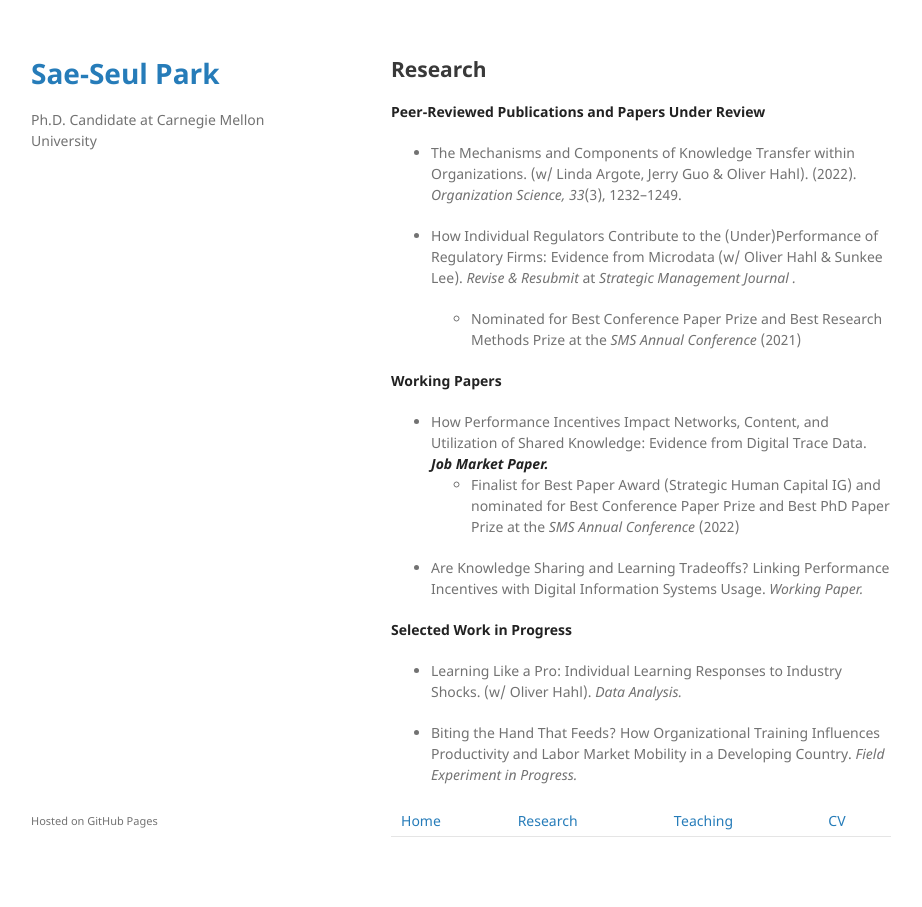
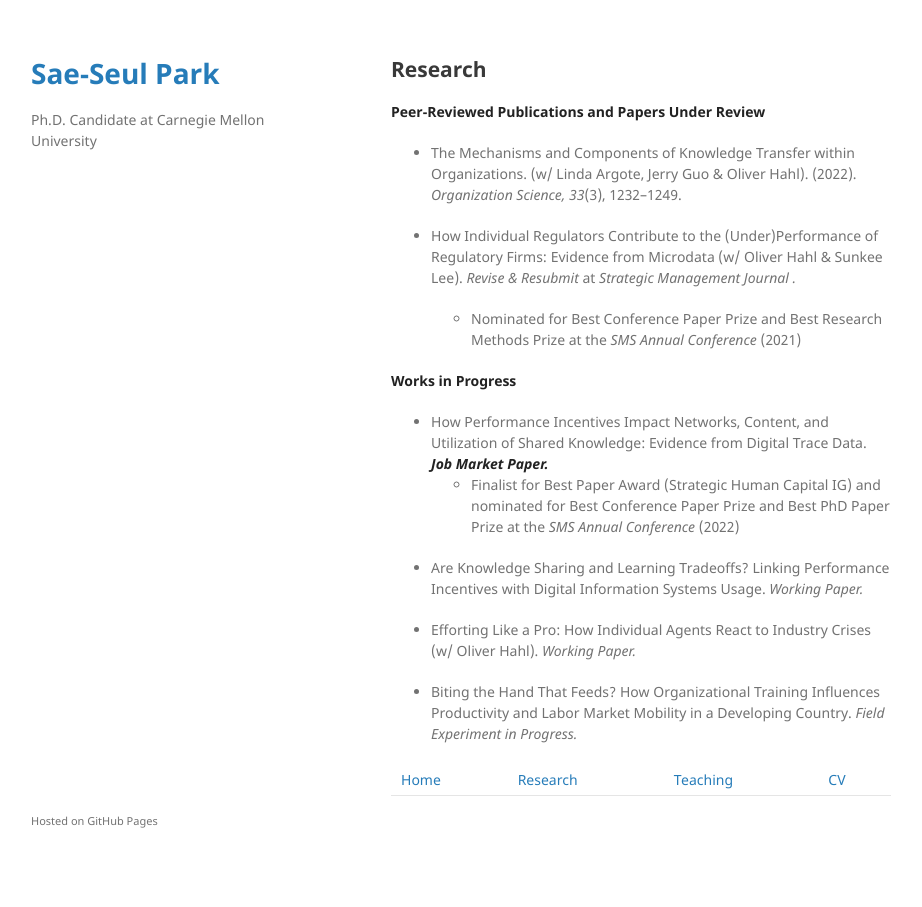
Before and after one commit to saepark/saepark.github.io, a Jekyll site: the page built from research.md, in a window 1280 px wide. Shown: the whole page, without its empty margins (179-1101 px from the left). Built offline with Jekyll 4.4.1, drawn with Linux system fonts in a browser that asks for light colours; our own code applies the rules of GitHub Pages for plain Markdown files.

Commit message:
Update research.md

```diff
--- a/research.md
+++ b/research.md
@@ -11,14 +11,13 @@ layout: default
 (w/ Oliver Hahl & Sunkee Lee). _Revise & Resubmit_ at _Strategic Management Journal ._
   - Nominated for Best Conference Paper Prize and Best Research Methods Prize at the _SMS Annual Conference_ (2021)
 
-**Working Papers**
+**Works in Progress**
 - How Performance Incentives Impact Networks, Content, and Utilization of Shared Knowledge: Evidence from Digital Trace Data. **_Job Market Paper._**
   - Finalist for Best Paper Award (Strategic Human Capital IG) and nominated for Best Conference Paper Prize and Best PhD Paper Prize at the _SMS Annual Conference_ (2022)
 
 - Are Knowledge Sharing and Learning Tradeoffs? Linking Performance Incentives with Digital Information Systems Usage. _Working Paper._
 
-**Selected Work in Progress**
-- Learning Like a Pro:  Individual Learning Responses to Industry Shocks. (w/ Oliver Hahl). _Data Analysis._
+- Efforting Like a Pro: How Individual Agents React to Industry Crises (w/ Oliver Hahl). _Working Paper._
 
 - Biting the Hand That Feeds? How Organizational Training Influences Productivity and Labor Market Mobility in a Developing Country. _Field Experiment in Progress._
 
```
